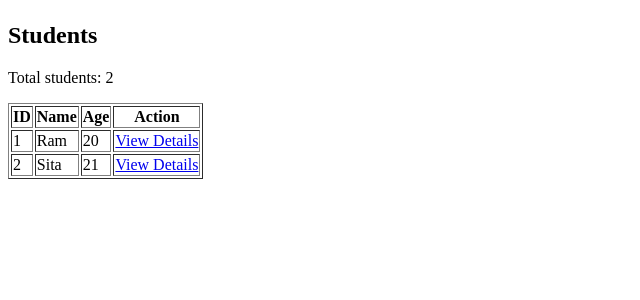
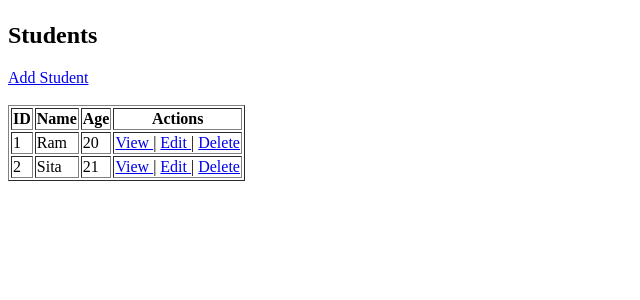
Before and after one commit to ujwalbhattarai/Django-Project, a Django app: page /students/ in a window 1280 px wide. Shown: the part 58-358 px from the top of the page, without its empty margins (0-640 px from the left). Run offline with Django 5.2, Linux system fonts and the light colour scheme; data comes from the database, SQL or seed files in the repository.

Commit message:
Added student details and form page and linked it to urls

```diff
--- a/students/templates/students/student_list.html
+++ b/students/templates/students/student_list.html
@@ -4,13 +4,15 @@
     Students
 {% endblock %}
 
-
 {% block content %}
 
     <h2>Students</h2>
 
-    <p>Total students: {{ students|length }}</p>
+    <a href="{% url 'students:student-create' %}">
+        Add Student
+    </a>
 
+    <br><br>
 
     {% if students %}
 
@@ -21,10 +23,9 @@
                     <th>ID</th>
                     <th>Name</th>
                     <th>Age</th>
-                    <th>Action</th>
+                    <th>Actions</th>
                 </tr>
             </thead>
-
 
             <tbody>
 
@@ -32,16 +33,36 @@
 
                     <tr>
 
-                        <td>{{ student.id }}</td>
-
-                        <td>{{ student.name|title }}</td>
-
-                        <td>{{ student.age }}</td>
+                        <td>
+                            {{ student.id }}
+                        </td>
 
                         <td>
+                            {{ student.name }}
+                        </td>
+
+                        <td>
+                            {{ student.age }}
+                        </td>
+
+                        <td>
+
                             <a href="{% url 'students:student-detail' student.id %}">
-                                View Details
+                                View
                             </a>
+
+                            |
+
+                            <a href="{% url 'students:student-update' student.id %}">
+                                Edit
+                            </a>
+
+                            |
+
+                            <a href="{% url 'students:student-delete' student.id %}">
+                                Delete
+                            </a>
+
                         </td>
 
                     </tr>
--- a/students/urls.py
+++ b/students/urls.py
@@ -3,8 +3,30 @@ from . import views
 
 app_name = "students"
 
-
 urlpatterns = [
     path("", views.student_list, name="student-list"),
-    path("<int:student_id>/", views.student_detail, name="student-detail"),
+
+    path(
+        "<int:student_id>/",
+        views.student_detail,
+        name="student-detail"
+    ),
+
+    path(
+        "create/",
+        views.student_create,
+        name="student-create"
+    ),
+
+    path(
+        "<int:student_id>/edit/",
+        views.student_update,
+        name="student-update"
+    ),
+
+    path(
+        "<int:student_id>/delete/",
+        views.student_delete,
+        name="student-delete"
+    ),
 ]
--- a/students/views.py
+++ b/students/views.py
@@ -1,11 +1,15 @@
 from django.http import JsonResponse
 from django.shortcuts import render
-from django.urls import reverse
+from .models import Student
+
+
+from django.http import JsonResponse
+from django.shortcuts import render
+
 from .models import Student
 
 
 def student_list(request):
-
     students = Student.objects.all()
 
     return render(
@@ -14,12 +18,37 @@ def student_list(request):
         {"students": students}
     )
 
+
 def student_detail(request, student_id):
+    student = Student.objects.get(id=student_id)
 
-    url = reverse("students:student-detail", args=[student_id])
+    return render(
+        request,
+        "students/student_detail.html",
+        {"student": student}
+    )
+
+
+def student_create(request):
+    return render(
+        request,
+        "students/student_form.html"
+    )
+
+
+def student_update(request, student_id):
+    student = Student.objects.get(id=student_id)
+
+    return render(
+        request,
+        "students/student_form.html",
+        {"student": student}
+    )
+
+
+def student_delete(request, student_id):
+    student = Student.objects.get(id=student_id)
 
     return JsonResponse({
-        "id": student_id,
-        "url": url,
-        "Abhinay" : "Test"
+        "message": f"Delete student {student.name}"
     })
```
Also changed, not shown: students/templates/students/student_detail.html (added, +19 -0 lines), students/templates/students/student_form.html (added, +17 -0 lines).
